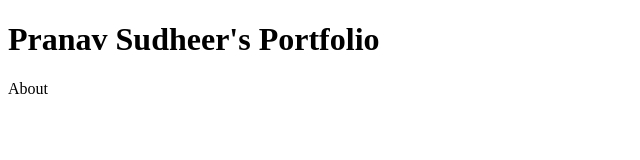
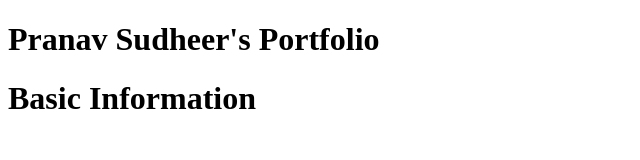
Before and after one commit to Deathmonster100/Deathmonster100.github.io, a plain HTML site: page Portfolio.html in a window 1280 px wide. Shown: the whole page, without its empty margins (0-640 px from the left). Drawn offline with Linux system fonts and the light colour scheme.

Commit message:
Update Portfolio.html

```diff
--- a/Portfolio.html
+++ b/Portfolio.html
@@ -5,6 +5,6 @@
 </head>
 <body>
 	<h1>Pranav Sudheer's Portfolio</h1>
-	<p>About</p>
+	<h1>Basic Information</h1>
 </body>
 </html>
```
